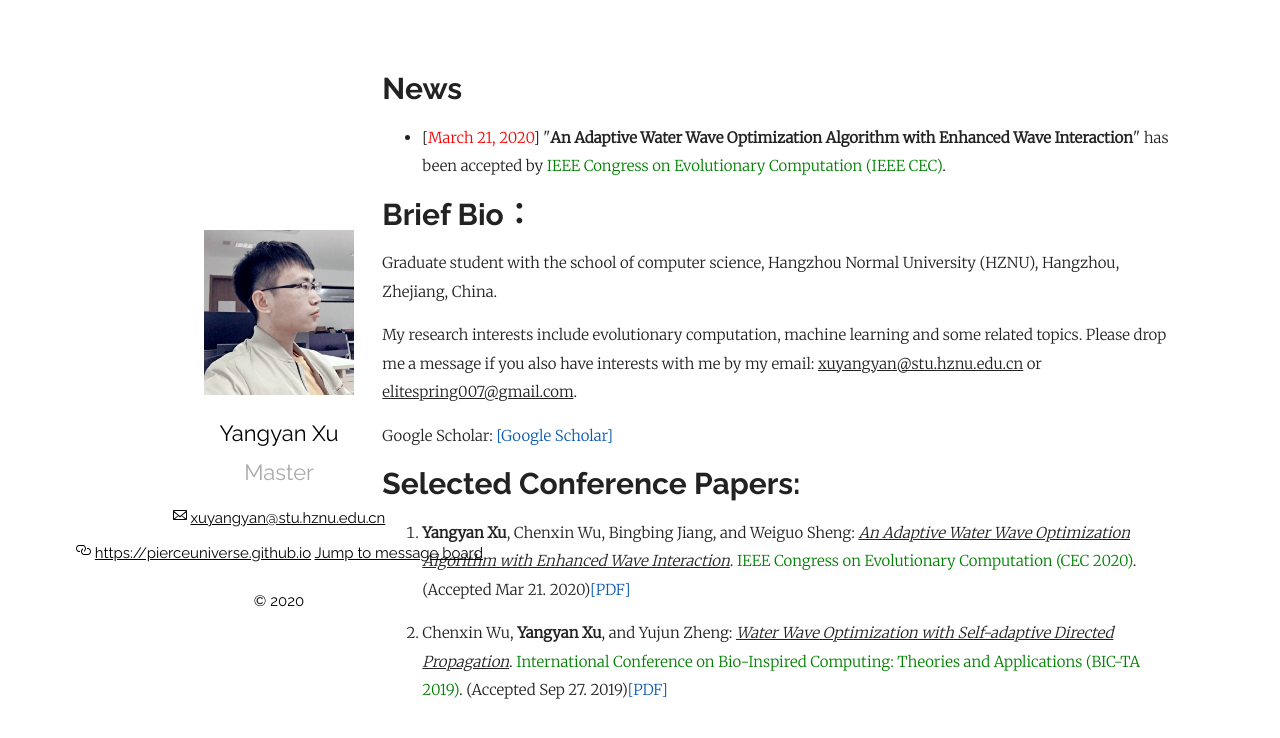
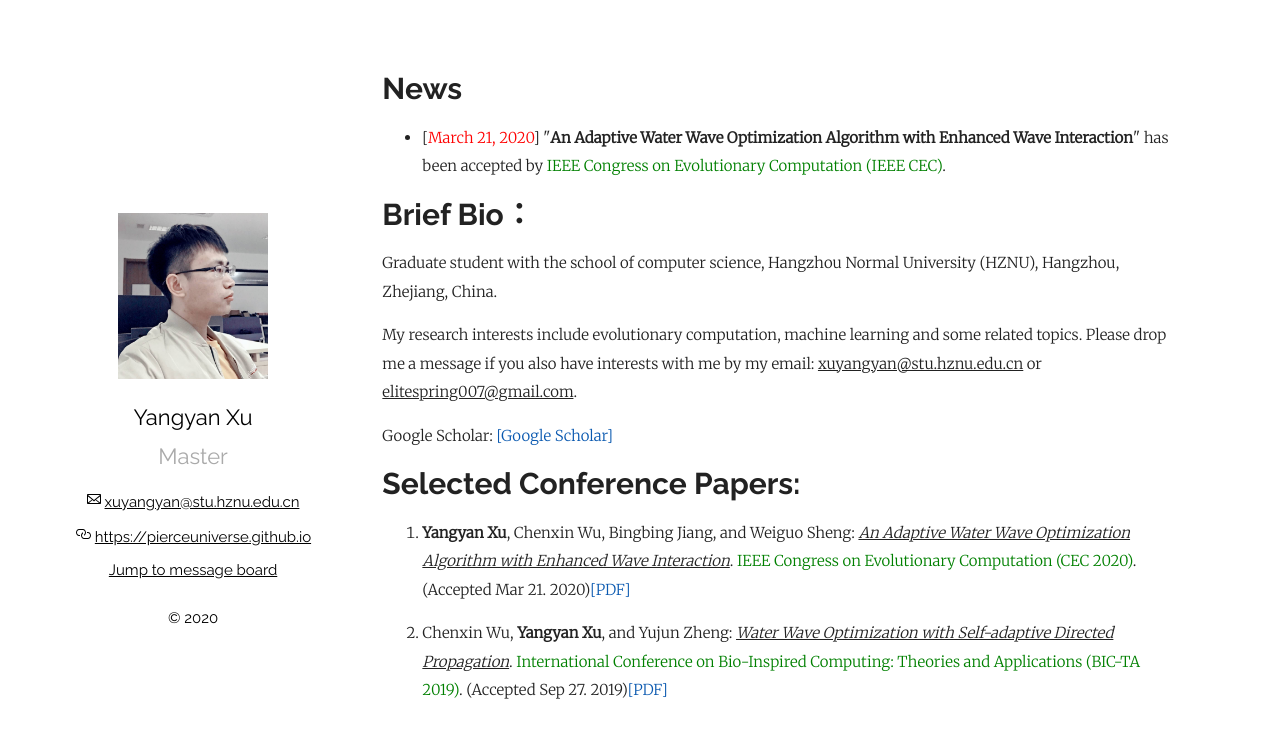
Before and after one commit to PierceUniverse/PierceUniverse.github.io, a Jekyll site: the page built from index.md, in a window 1280 px wide. Shown: the top 738 px of the page. Built offline with Jekyll 4.4.1, drawn with Linux system fonts in a browser that asks for light colours; comment, search, counter and statistics services are not loaded; our own code applies the rules of GitHub Pages for plain Markdown files.

Commit message:
page fix

```diff
--- a/_layouts/default.html
+++ b/_layouts/default.html
@@ -19,9 +19,12 @@
 <ul class="social">
     <li itemprop="url" data-test-selector="profile-website-url" class="vcard-detail pt-1 css-truncate css-truncate-target"><svg class="octicon octicon-link" viewBox="0 0 16 16" version="1.1" width="16" height="16" aria-hidden="true"><path fill-rule="evenodd" d="M4 9h1v1H4c-1.5 0-3-1.69-3-3.5S2.55 3 4 3h4c1.45 0 3 1.69 3 3.5 0 1.41-.91 2.72-2 3.25V8.59c.58-.45 1-1.27 1-2.09C10 5.22 8.98 4 8 4H4c-.98 0-2 1.22-2 2.5S3 9 4 9zm9-3h-1v1h1c1 0 2 1.22 2 2.5S13.98 12 13 12H9c-.98 0-2-1.22-2-2.5 0-.83.42-1.64 1-2.09V6.25c-1.09.53-2 1.84-2 3.25C6 11.31 7.55 13 9 13h4c1.45 0 3-1.69 3-3.5S14.5 6 13 6z"></path></svg>
       <a rel="nofollow me" href="https://pierceuniverse.github.io">https://pierceuniverse.github.io</a>
-      <a href="./comments.html#a1" target="_blank" class="anchor">Jump to message board</a>
 </li>
 </ul>
+<ul class="social">
+<a href="./comments.html#a1" target="_blank" class="anchor">Jump to message board</a>
+</ul>
+
 
         {%- if site.plainwhite.navigation -%}
           <nav class="navigation">
```
